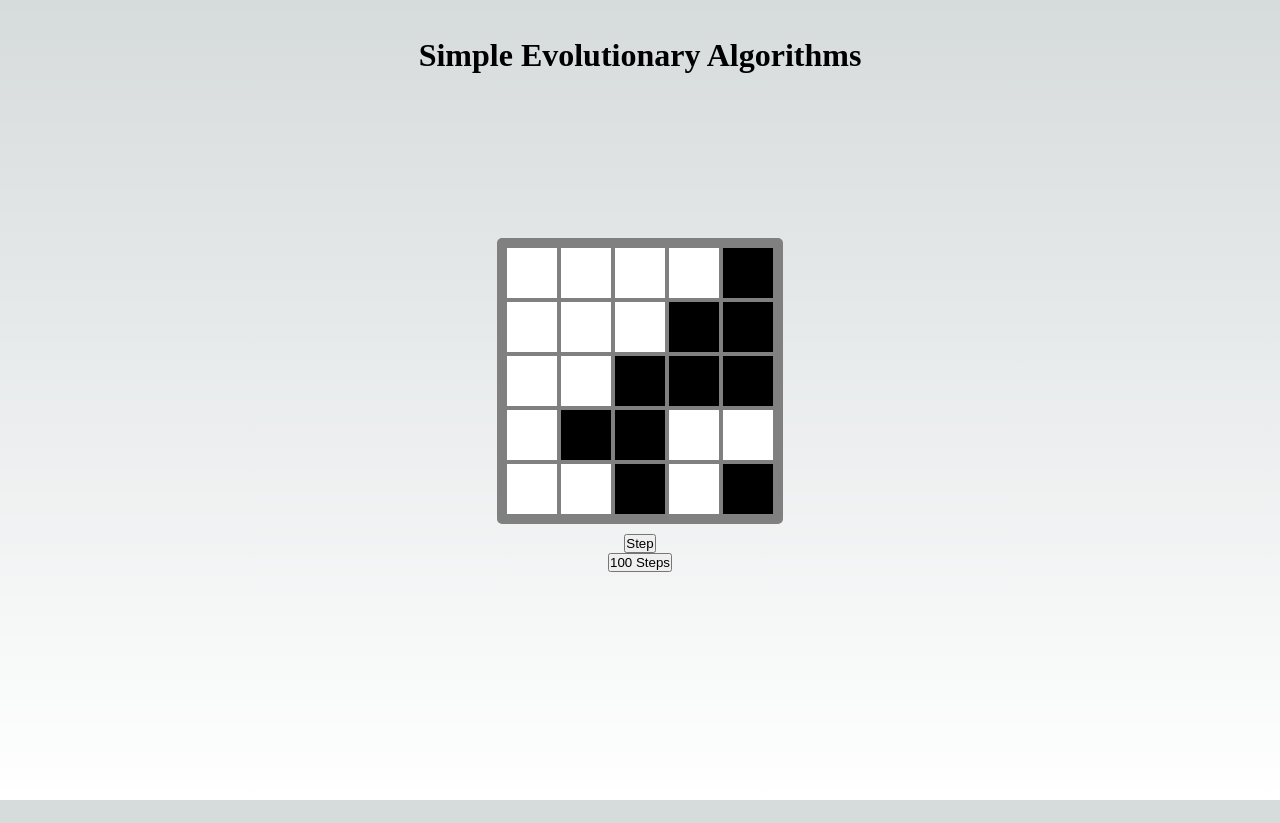
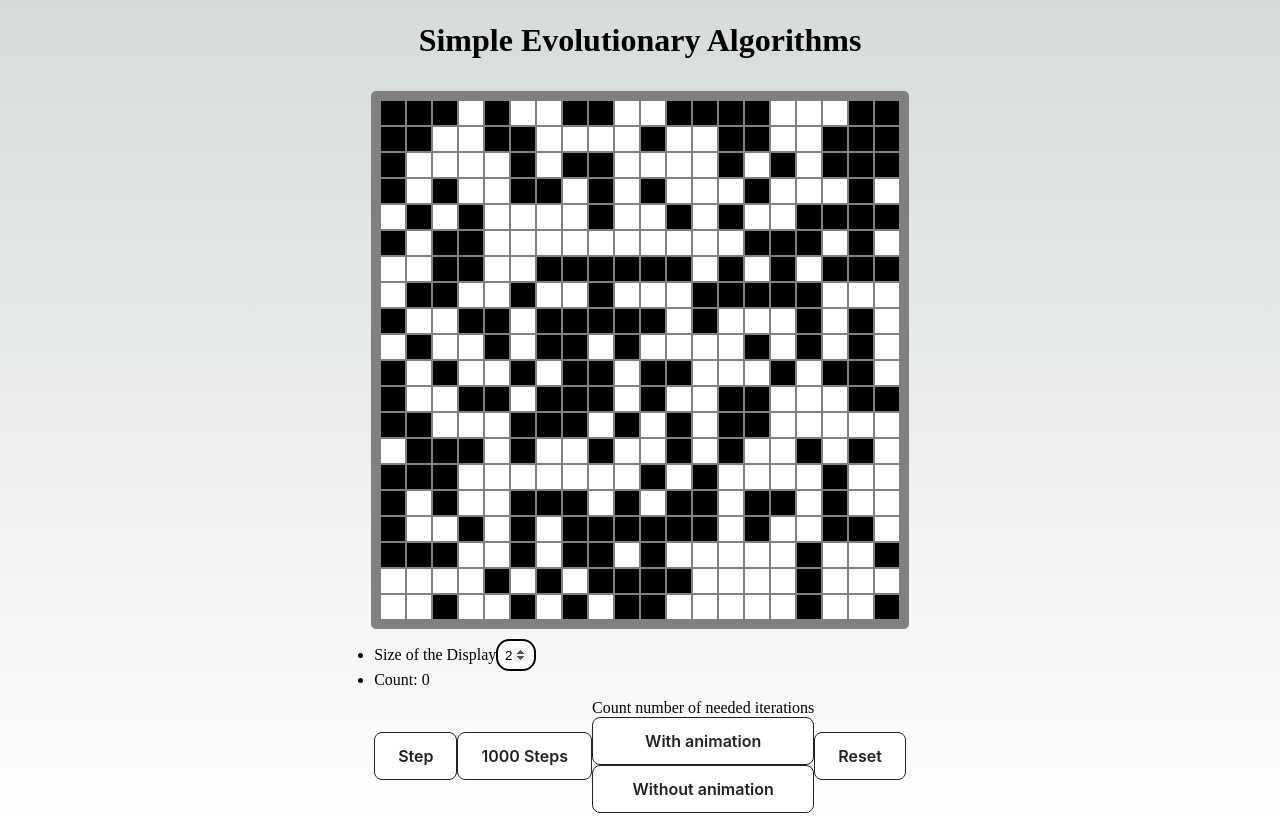
Before and after one commit to DanielC04/EA_visualizer, a React (Create React App) app: page / in a window 1280 px wide. Before the commit the page ends 800 px from the top, so only its background shows below. Built offline with nearby package versions, Linux system fonts and the light colour scheme.

Commit message:
worked quite a bit :))

```diff
--- a/src/App.scss
+++ b/src/App.scss
@@ -1,8 +1,8 @@
 .main-page{
     display: flex;
     flex-direction: column;
-    justify-content: center;
+    justify-content: space-between;
     align-items: center;
-    height: 100vh;
+    min-height: 100vh;
     width: 100vw;
 }
--- a/src/App.tsx
+++ b/src/App.tsx
@@ -1,27 +1,13 @@
-import { useState } from 'react';
 import './index';
 import './App.scss'
-import { generateRandomIndividuum } from './logic/helpers';
-import { oneMax, randomLocalSearchStep } from './logic/Simple_EA';
-import Display from './components/Display';
+import EACounter from './components/EACounter';
+
 
 function App() {
-  const [individuum, updateIndividuum] = useState(generateRandomIndividuum(5*5));
-
   return (
     <main className="main-page">
       <h1>Simple Evolutionary Algorithms</h1>
-      <Display  value={individuum} />
-      <button onClick={() => {
-        updateIndividuum(randomLocalSearchStep(individuum, oneMax));
-      }}>Step</button>
-      <button onClick={() => {
-        let newIndividuum = individuum;
-        for (let i = 0; i < 100; i ++) {
-          newIndividuum = randomLocalSearchStep(newIndividuum, oneMax);
-        }
-        updateIndividuum(newIndividuum);
-      }}>100 Steps</button>
+      <EACounter />
     </main>
   );
 
--- a/src/components/Display.scss
+++ b/src/components/Display.scss
@@ -1,20 +1,18 @@
 h1{
-    position: absolute;
-    top: clamp(20px, 2.5ex, 40px);
+    margin: 1.5ex;
+}
 
-}
 .display{
     display: grid;
-    gap: 4px;
+    gap: 2px;
     border: 10px solid grey;
     border-radius: 5px;
     background-color: grey;
     margin: 10px;
-}
-
-.pixel{
-    width: 50px;
-    height: 50px;
+    width: fit-content;
+    // max-width: 90vw;
+    // max-height: 80vh;
+    // overflow: hidden;
 }
 
 .white{
--- a/src/components/Display.tsx
+++ b/src/components/Display.tsx
@@ -1,12 +1,19 @@
 import './Display.scss'
 import Pixel from './Pixel';
 
-export default function Display(props: {value: string}) {
+export default function Display(props: {value: string, displayWidth: number}) {
   const individuum = props.value;
-  const width = Math.floor(Math.pow(individuum.length, 0.5));
+  const displayWidth = props.displayWidth;
+
+  const sideLength = `min(calc(60vh / ${displayWidth}), calc(60vw / ${displayWidth}))`;
+
+  const styles = {
+    gridTemplateColumns: `repeat(${displayWidth}, ${sideLength})`,
+    gridTemplateRows: `repeat(${displayWidth}, ${sideLength})`,
+  }
 
   return (
-      <div className="display" style={{gridTemplateColumns: `repeat(${width}, minmax(0, 1fr))`}}>
+      <div className="display" style={styles}>
       {
         [...Array(individuum.length)].map((_, i) =>
           <Pixel key={i} value={individuum.charAt(i)} />
--- /dev/null
+++ b/src/components/EACounter.scss
@@ -0,0 +1,79 @@
+.controls{
+    margin: 10px 0px;
+    display: flex;
+    flex-direction: row;
+    justify-content: space-between;
+    align-items: center;
+}
+
+/* CSS */
+button {
+  background-color: #FFFFFF;
+  border: 1px solid #222222;
+  border-radius: 8px;
+  box-sizing: border-box;
+  color: #222222;
+  cursor: pointer;
+  display: inline-block;
+  font-family: Circular,-apple-system,BlinkMacSystemFont,Roboto,"Helvetica Neue",sans-serif;
+  font-size: 16px;
+  font-weight: 600;
+  line-height: 20px;
+  margin: 0;
+  outline: none;
+  padding: 13px 23px;
+  position: relative;
+  text-align: center;
+  text-decoration: none;
+  touch-action: manipulation;
+  transition: box-shadow .2s,-ms-transform .1s,-webkit-transform .1s,transform .1s;
+  user-select: none;
+  -webkit-user-select: none;
+  width: auto;
+}
+
+button:focus-visible {
+  box-shadow: #222222 0 0 0 2px, rgba(255, 255, 255, 0.8) 0 0 0 4px;
+  transition: box-shadow .2s;
+}
+
+button:active {
+  background-color: #F7F7F7;
+  border-color: #000000;
+  transform: scale(.96);
+}
+
+button:disabled {
+  border-color: #DDDDDD;
+  color: #DDDDDD;
+  cursor: not-allowed;
+  opacity: 1;
+}
+
+// Number
+input[type=number] {
+	width: 3em;
+	padding: 0.5em;
+	border: .2em solid black;
+	border-radius: 1em;
+	text-align: center;
+	color: black;
+    background-color: white;
+	appearance: textfield;
+	margin: 0;
+	&::-webkit-inner-spin-button {
+		opacity: 1;
+		background: black;
+	}
+}
+
+.greyed-out{
+    filter: opacity(0.5);
+}
+
+
+.animation-button-box{
+  display: flex;
+  justify-content: center;
+  flex-direction: column;
+}
--- /dev/null
+++ b/src/components/EACounter.tsx
@@ -0,0 +1,87 @@
+import React, { useEffect, useState } from 'react'
+import { oneMax, randomLocalSearchStep } from '../logic/Simple_EA';
+import Display from './Display';
+import { generateRandomIndividuum } from '../logic/helpers';
+import './EACounter.scss'
+import { flushSync } from 'react-dom';
+
+const clamp = (min: number, val: number, max: number) => Math.min(max, Math.max(min, val))
+const sleep = (ms: number) => new Promise((r) => setTimeout(r, ms));
+
+export default function EACounter() {
+  const [displaySize, updateDisplaySize] = useState(20);
+  const [individuum, updateIndividuum_raw] = useState(generateRandomIndividuum(displaySize * displaySize));
+  const [count, updateCount] = useState(0);
+  const [isWorking, setIsWorking] = useState(false);
+  const  updateIndividuum = (newIndividuum: string, counterIncrement=1) => {
+    updateIndividuum_raw(newIndividuum);
+    updateCount(count + counterIncrement);
+  }
+
+  // button functions
+  const makeNSteps = (n=1000) => {
+    let newIndividuum = individuum;
+    for (let i = 0; i < 1000; i ++) {
+        newIndividuum = randomLocalSearchStep(newIndividuum, oneMax);
+    }
+    updateIndividuum(newIndividuum, 1000);
+  }
+  const reset = () => {
+    updateIndividuum(generateRandomIndividuum(displaySize * displaySize))
+    updateCount(0);
+  }
+  const countSteps = async (isAnimated=true, delay=0.1) => {
+    const testFunction = oneMax;
+    setIsWorking(true);
+    // as long as maximum of oneMax isn't reached
+    // - TODO what is the maximum of other functions?
+    //  -> kind of harder to tell
+    //  -> maybe stop when no more improvement can be noticed for N steps
+    let stepsNeeded = count;
+    let newIndividuum = individuum;
+    while(testFunction(newIndividuum) < individuum.length) {
+        newIndividuum = randomLocalSearchStep(newIndividuum, testFunction);
+        if (isAnimated && (newIndividuum !== individuum)){
+            updateCount(stepsNeeded);
+            updateIndividuum_raw(newIndividuum);
+            await sleep(delay);
+        }
+        stepsNeeded ++;
+    }
+    if (!isAnimated) {
+        updateIndividuum_raw(newIndividuum);
+        updateCount(count + stepsNeeded);
+    }
+    setIsWorking(false);
+  }
+
+  useEffect(() => {
+    updateIndividuum(generateRandomIndividuum(displaySize * displaySize), 0);
+  }, [displaySize])
+
+  return (
+    <>
+      <Display  value={individuum} displayWidth={displaySize} />
+      <ul className='info-display'>
+        <li>
+            <label htmlFor="display-size">Size of the Display</label>
+            <input type="number" name="display-size" id="display-size" value={displaySize} onChange={(e) => {
+                updateDisplaySize(clamp(1, Number.parseInt(e.target.value), 150));
+                updateCount(0);
+            }}/>
+        </li>
+        <li>Count: {count}</li>
+        <div className={`controls ${isWorking ? 'greyed-out': ''}`}>
+            <button onClick={() => !isWorking && updateIndividuum(randomLocalSearchStep(individuum, oneMax))}>Step</button>
+            <button onClick={() => !isWorking && makeNSteps(1000)}>1000 Steps</button>
+            <div className='animation-button-box'>
+                <span>Count number of needed iterations</span>
+                <button onClick={() => !isWorking && countSteps(true)}>With animation</button>
+                <button onClick={() => !isWorking && countSteps(false)}>Without animation</button>
+            </div>
+            <button onClick={() => !isWorking && reset()}>Reset</button>
+        </div>
+      </ul>
+    </>
+  )
+}
```
